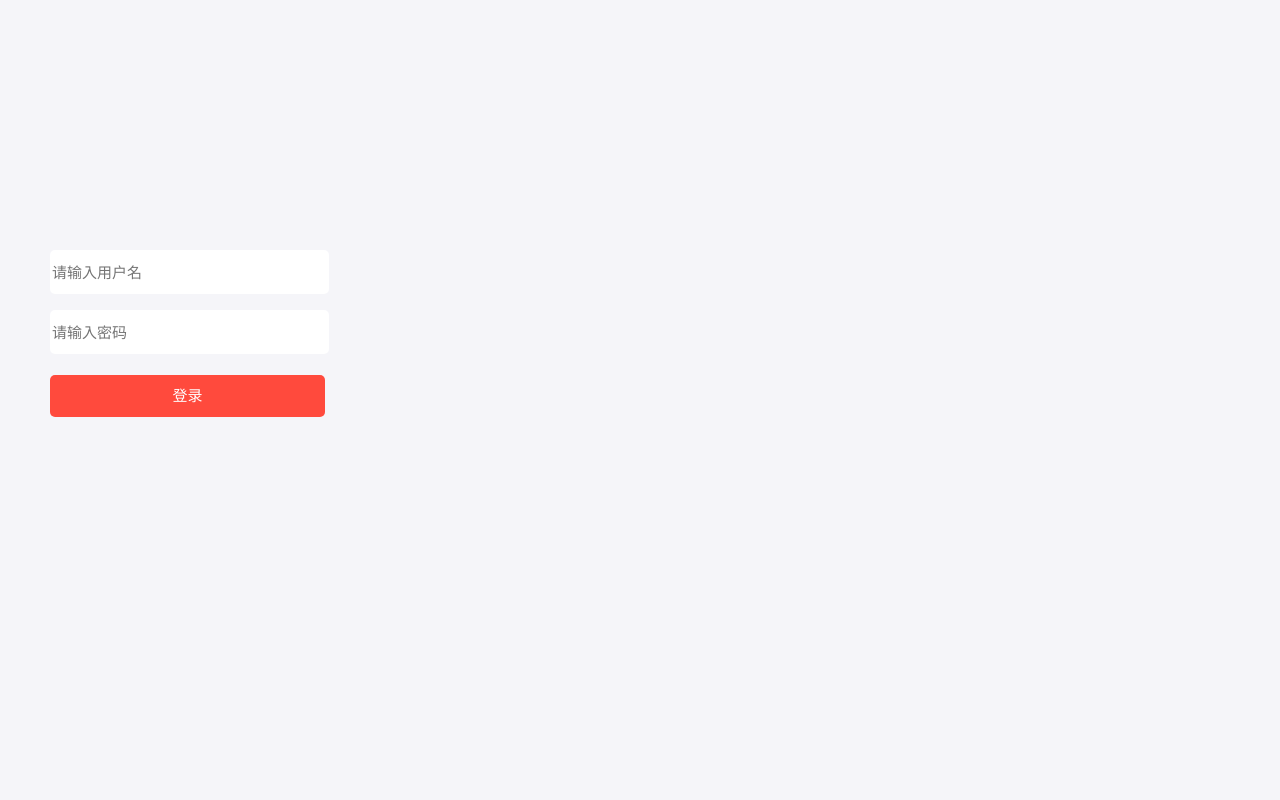
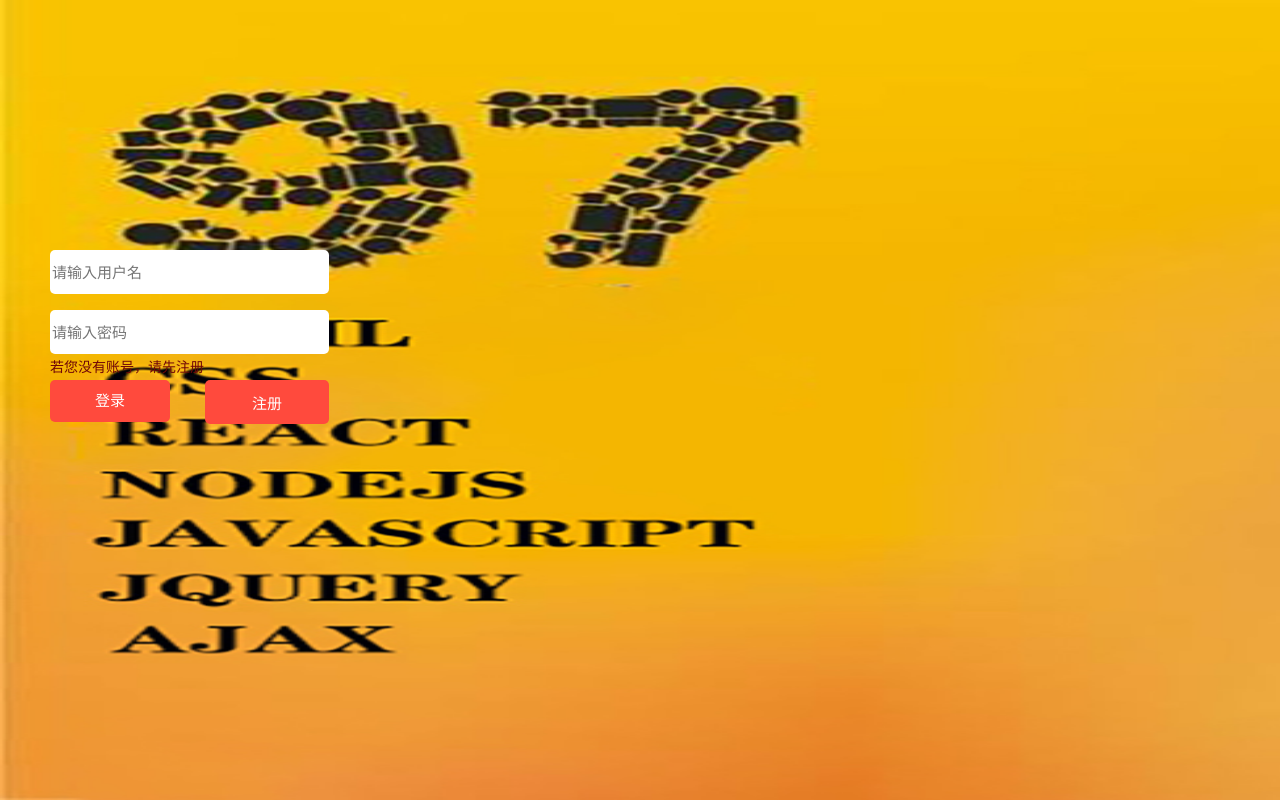
Before and after one commit to chailintongLYN/Software-group, a React (Create React App) app in the folder Project/myapp/: page /login in a window 1280 px wide. Built offline with nearby package versions, Linux system fonts and the light colour scheme.

Commit message:
heshuang

```diff
--- a/Project/myapp/src/shixinxiangmu/Login.js
+++ b/Project/myapp/src/shixinxiangmu/Login.js
@@ -3,13 +3,16 @@ import React, { Component } from "react";
 // import { Redirect } from "react-router-dom"; //重定向使用
 
 import './login.css'
+let loginfo={
+    username:'',
+    password:''
+}
 class Login extends Component {
     constructor(props) {
         super(props);
         this.state = {
             username: "",
-            password: "",
-            rediectToReferrer: false, // 是否重定向之前的界面
+            password: ""
         };
         this.handleChange = this.handleChange.bind(this);
         this.handleSumit = this.handleSumit.bind(this);
@@ -20,28 +23,48 @@ class Login extends Component {
             this.setState({
                 username: e.target.value,
             });
+            loginfo.username=e.target.value;
         } else if (e.target.name === "password") {
             this.setState({
                 password: e.target.value,
             });
+            loginfo.password=e.target.value;
+            console.log(JSON.stringify(loginfo));
         }
+
     }
     // 提交登录表单
     async handleSumit(e) {
         e.preventDefault();
+        console.log(e.target)
         const username = this.state.username;
         const password = this.state.password;
         if (username.length === 0 || password.length === 0) {
             alert("用户名或密码不能为空！");
             return;
         }
+        fetch('/data', {
+            method : 'POST',
+            headers : {
+              'content-type' : 'application/json'
+            },
+            body : JSON.stringify(loginfo)
+          }).then(res => res.json()).catch(err => {
+            alert(err.message)
+          }).then(response => {
+            if(response.status === 'success'){
+            //   location.href = '/login';
+              console.log(response)
+            }else{
+              alert('用户名或密码错误')
+            }
+          });
         // 保存信息到sessionStorage
         sessionStorage.setItem("username", username);
         // 登录成功后，设置redirectToReferrer为true;
         // this.setState({
         //     rediectToReferrer: true,
         // });
-        console.log(this.props.location)
         let RedirectUrl = this.props.location.state
             ? this.props.location.state.from.pathname
             : "/";
@@ -50,8 +73,9 @@ class Login extends Component {
     }
     render() {
         return (
-
+            <body>
                 <div class="container">
+                    {/* <div class="ll"></div> */}
                     <form onSubmit={this.handleSumit}>
                         <div>
                                 <input
@@ -74,9 +98,12 @@ class Login extends Component {
                                     class="password"
                                 />
                         </div>
+                        <span class='tishi'>若您没有账号，请先注册</span>
                         <input type="submit" value="登录" class="denglu" />
+                        <input type='botton' value="注册" class="zhuci"/>
                     </form>
                 </div>
+            </body>
         );
     }
 }
--- /dev/null
+++ b/Project/myapp/src/shixinxiangmu/Logon.js
@@ -0,0 +1 @@
+import React from 'react'
--- a/Project/myapp/src/shixinxiangmu/login.css
+++ b/Project/myapp/src/shixinxiangmu/login.css
@@ -1,14 +1,23 @@
 *{
     margin: 0px;
 }
+body,html{
+	margin:0px;
+	height:100%;
+}
+
 .container{
     background-image: url(./login背景.jpg);
     width:100% ;
     background-repeat: no-repeat;
     height: 100%;
     background-size:100% 100%;
+    margin: 0 auto;
+    position: absolute;
+    top: 0px;bottom: 0px;
 
 }
+
 form{
     display: inline-block;
     position: absolute;
@@ -31,11 +40,26 @@ input{
 }
 .denglu{
     position: absolute;
-    top: 125px;
+    top: 130px;
+    width: 120px;
     background-color:#FF4A3D;
     color:#fff;
 }
-.ll{
+.zhuci{
+    position: absolute;
+    top: 130px;left: 155px;
+    width: 120px;
+    background-color:#FF4A3D;
+    color:#fff;
+    text-align: center;
+}
+.tishi{
+    position: absolute;
+    top: 110px;
+    font-size: 14px;
+    color:rgb(112, 7, 7);
+}
+/* .ll{
     width: 400px;
     height: 100px;
-}
+} */
```
Lines whose indentation alone changed are shown as unchanged.
